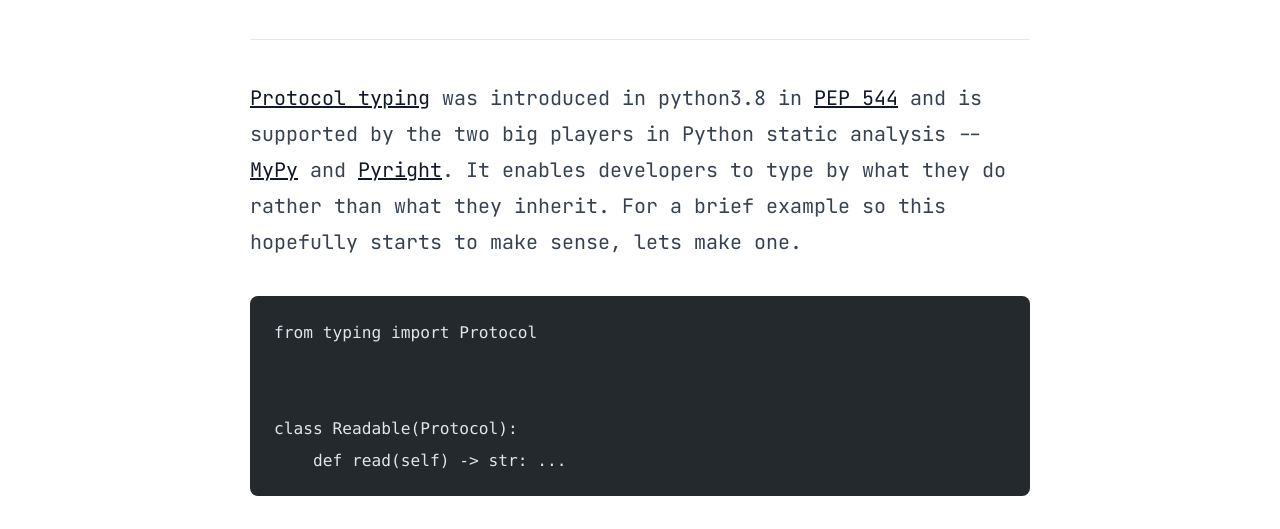
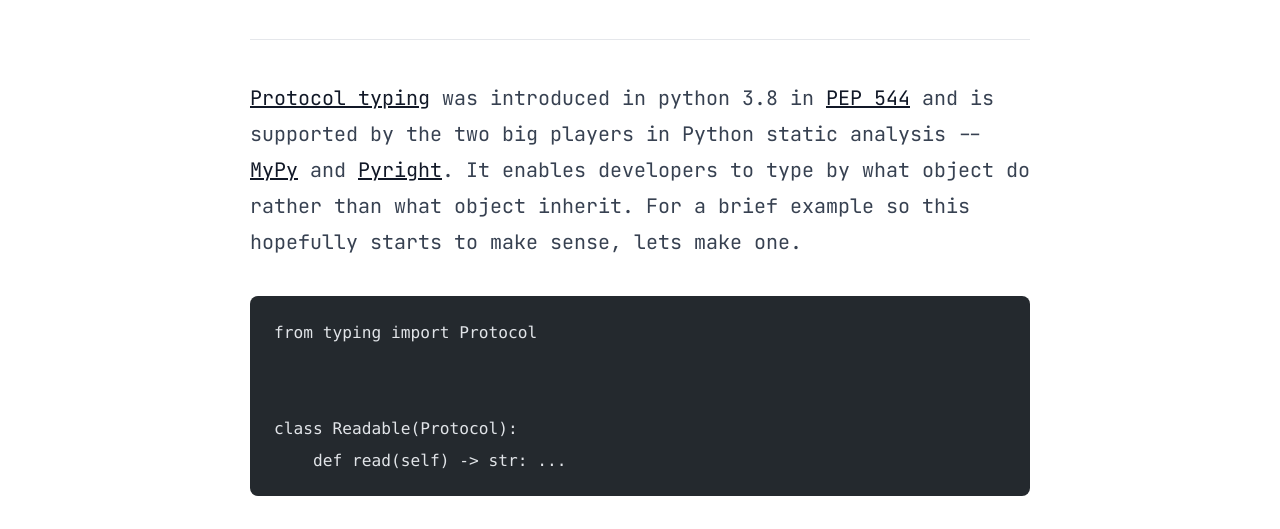
Before and after one commit to GDWR/gdwrsite, an Astro site: page /blog/protocol-typing in a window 1280 px wide. Shown: the part 265-794 px from the top of the page. Built offline with nearby package versions, Linux system fonts and the light colour scheme; Astro itself is replaced by a stand-in of ours; some packages are replaced by stand-ins of ours; code samples lack their colours.

Commit message:
Update protocol-typing.mdx
Readability

````diff
--- a/src/pages/blog/protocol-typing.mdx
+++ b/src/pages/blog/protocol-typing.mdx
@@ -7,11 +7,11 @@ publishDate: "March 3, 2023"
 # heroImage: "/images/placeholder.png"
 ---
 
-[Protocol typing](https://docs.python.org/3/library/typing.html#typing.Protocol) was introduced in python3.8 in
+[Protocol typing](https://docs.python.org/3/library/typing.html#typing.Protocol) was introduced in python 3.8 in
 [PEP 544](https://peps.python.org/pep-0544/) and is supported by the two big players in Python static analysis --
 [MyPy](https://docs.python.org/3/library/typing.html#typing.Protocol) and [
 Pyright](https://github.com/microsoft/pyright/blob/main/docs/features.md#type-checking-features). It enables developers to
-type by what they do rather than what they inherit. For a brief example so this hopefully starts to make sense, lets make one.
+type by what object do rather than what object inherit. For a brief example so this hopefully starts to make sense, lets make one.
 
 ```python
 from typing import Protocol
````
